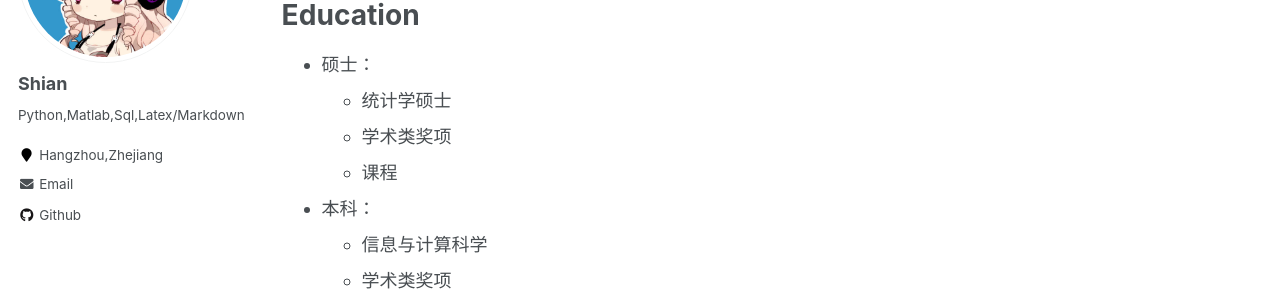
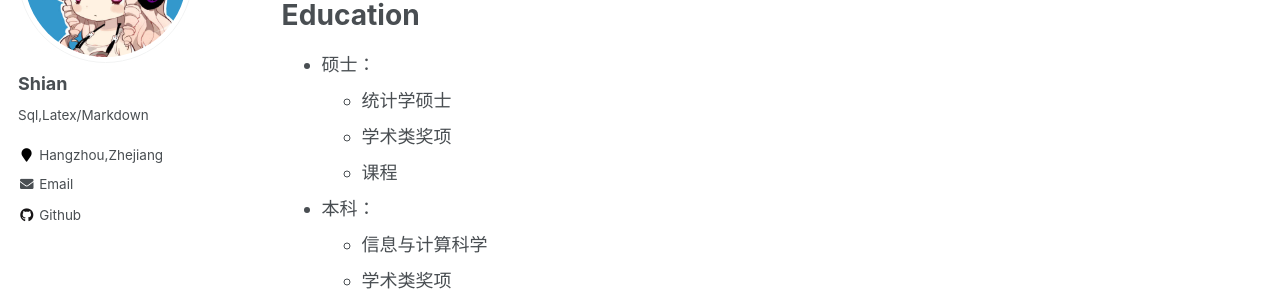
Before and after one commit to ShianLin/shianlin.github.io, a Jekyll site: the page built from _pages/cv.md, in a window 1280 px wide. Shown: the part 230-530 px from the top of the page. Built offline with Jekyll 4.4.1, drawn with Linux system fonts in a browser that asks for light colours; part of the change alters nothing that is shown.

Commit message:
Update _config.yml

```diff
--- a/_config.yml
+++ b/_config.yml
@@ -82,7 +82,8 @@ analytics:
 author:
   name             : "Shian"
   avatar           : "Swim_Swim.jpg"
-  bio              : "Python,Matlab,Sql,Latex/Markdown"
+  bio              : "Python,Matlab,"
+  bio              : "Sql,Latex/Markdown"
   location         : "Hangzhou,Zhejiang"
   #employer         :
   #pubmed           : "https://www.ncbi.nlm.nih.gov/pubmed/?term=john+snow"
```
